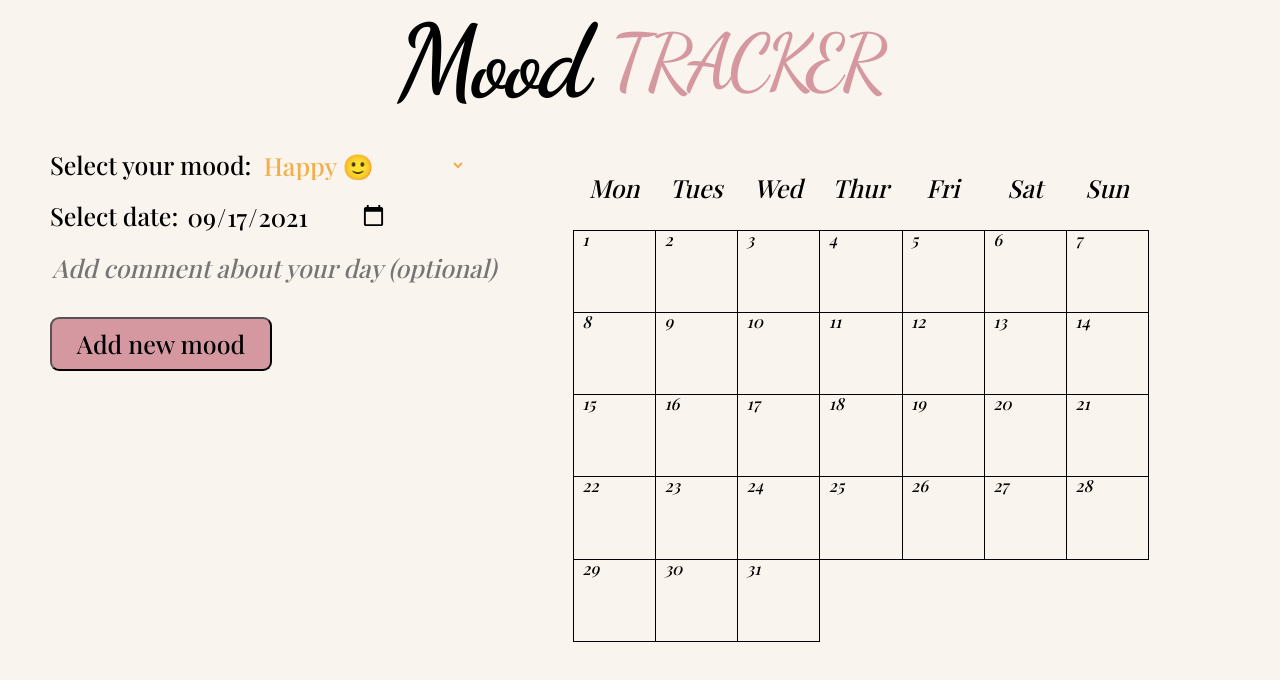
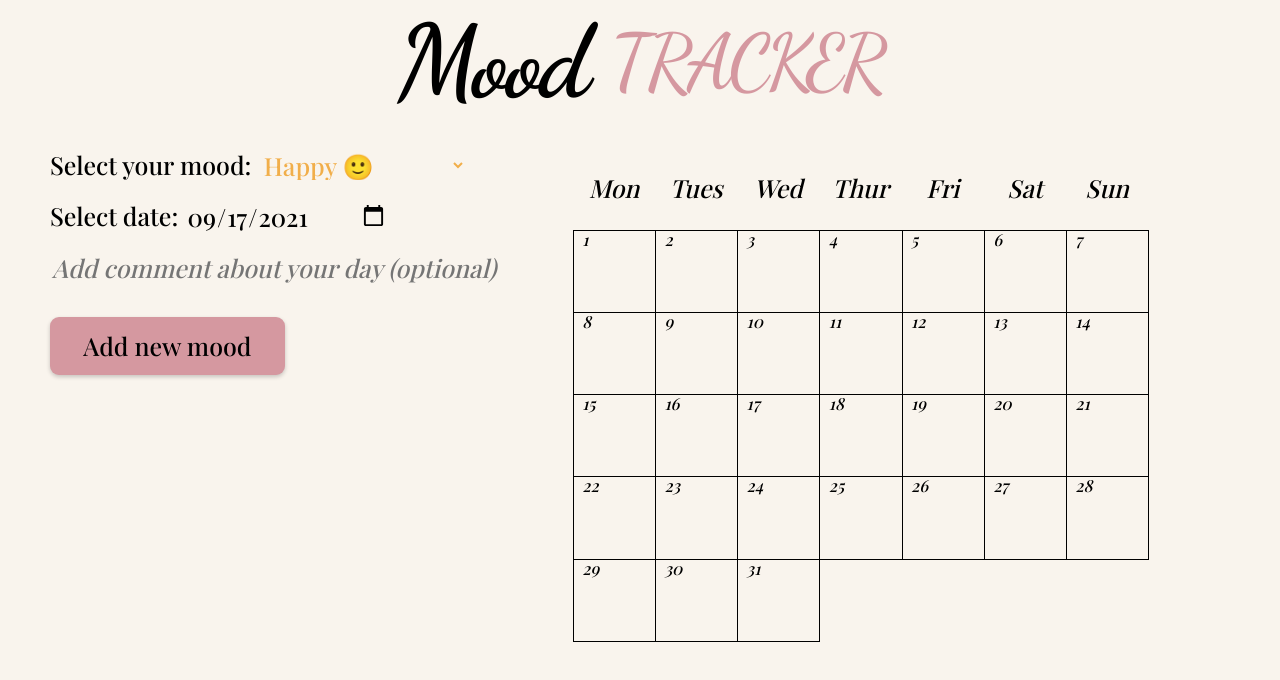
Before and after one commit to zakrzewskib/mood-tracker-react, a React (Create React App) app: page / in a window 1280 px wide. Shown: the top 680 px of the page. Built offline with nearby package versions, Linux system fonts and the light colour scheme; a web font is replaced by a local one.

Commit message:
Change button styles

```diff
--- a/src/components/UI/Button.module.css
+++ b/src/components/UI/Button.module.css
@@ -4,10 +4,12 @@
   color: #000;
   background-color: #d598a0;
 
+  border: none;
   border-radius: 9px;
   /* border: 1px solid aa7a80; */
+  box-shadow: 0 2px 4px rgba(0, 0, 0, 0.2);
 
-  padding: 1.2rem 2.4rem;
+  padding: 1.6rem 3.2rem;
   cursor: pointer;
 
   transition: all 0.2s;
@@ -16,5 +18,6 @@
 .button:hover,
 .button:active {
   background-color: #d9a2aa;
-  /* transform: translateY(-5%); */
+  transform: translateY(-2%);
+  box-shadow: 0 4px 6px rgba(0, 0, 0, 0.4);
 }
```
